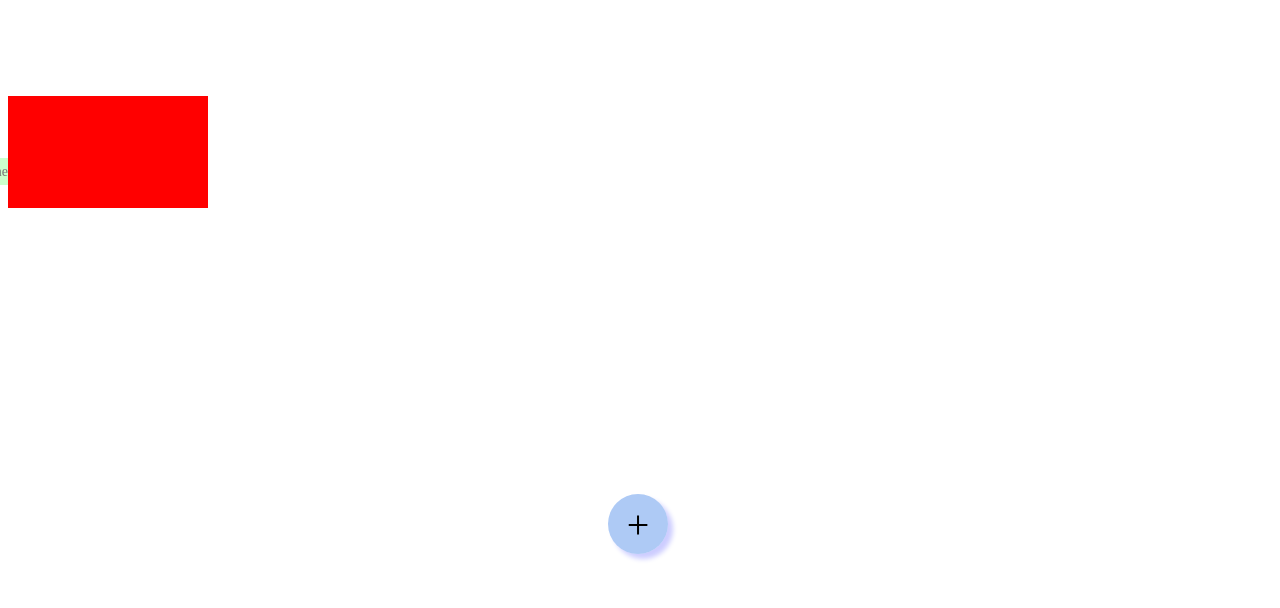
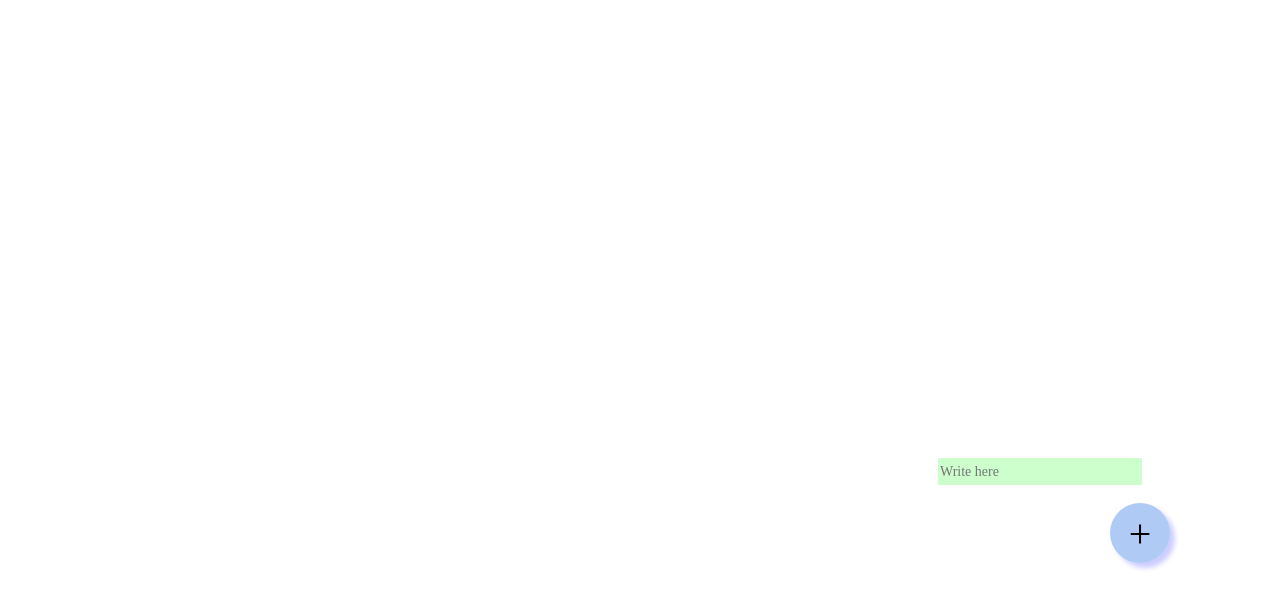
Before and after one commit to arif034/todo-list-application, a React (Create React App) app: page / in a window 1280 px wide. Shown: the top 608 px of the page. Built offline with nearby package versions, Linux system fonts and the light colour scheme.

Commit message:
style changes style changes

```diff
--- a/src/styles.css
+++ b/src/styles.css
@@ -1,16 +1,11 @@
 .App {
   font-family: serif;
   text-align: center;
-  background-color: white;
-  white-space: nowrap;
-  overflow-x: scroll;
-  overflow-y: scroll;
-  height: 200px;
-  width: 200px;
+  height: 400px;
 }
 
 .addNew {
-  position: absolute;
+  position: relative;
   font-family: serif;
   font-size: 40px;
   background-color: rgba(95, 150, 235, 0.5);
@@ -30,70 +25,30 @@
 }
 
 .inputField {
-  position: absolute;
+  position: relative;
   font-family: serif;
   font-size: 14px;
   border: none;
   height: 25px;
   width: 200px;
-  transform: translate(-150px, 150px);
+  transform: translate(400px, 450px);
   background-color: rgba(0, 255, 0, 0.2);
 }
 
-/* @keyframes show-input-fields {
-  0% : ;
-  50% : ;
-  100% : ;
-} */
-
-.ul {
-  background-color: rgb(250, 250, 250);
-  margin: 10px;
-  height: 300px;
-}
-
-.listItem {
-  display: grid;
-  grid-template-columns: auto 100px auto;
-  vertical-align: top;
-}
-/*
- to slow show the text area on click and hide on submit and that element should
- write over the list items render in the background
-*/
 .grid-container {
   position: relative;
-  background-color: red;
   display: grid;
-  height: 300px;
-  grid-template-columns: auto;
-  /* wrap */
+  grid-template-columns: 40px;
+  list-style: none;
+  overflow-y: scroll;
+  width: 60px;
+  align-items: center;
+  transform: translateX(500px);
+  background-color: hotpink;
 }
 
 .grid-item {
   position: relative;
   background-color: blue;
   grid-gap: 10px, 10px;
-  width: 30px;
 }
-
-::-webkit-scrollbar {
-  width: 10px;
-}
-
-/* Track */
-::-webkit-scrollbar-track {
-  box-shadow: inset 0 0 5px grey;
-  border-radius: 10px;
-}
-
-/* Handle */
-::-webkit-scrollbar-thumb {
-  background: #888;
-  border-radius: 10px;
-}
-
-/* Handle on hover */
-::-webkit-scrollbar-thumb:hover {
-  background: #555;
-}
```
